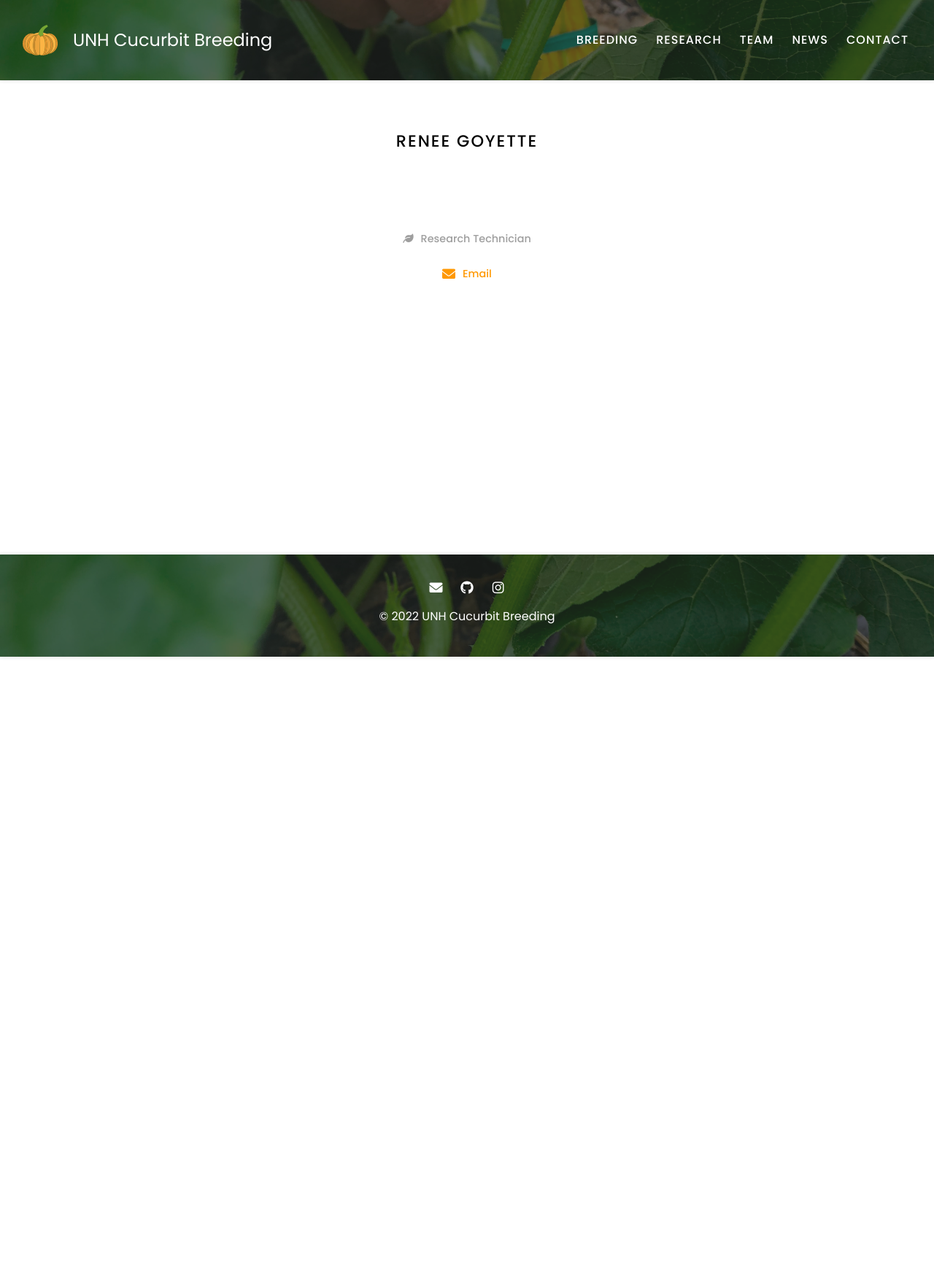
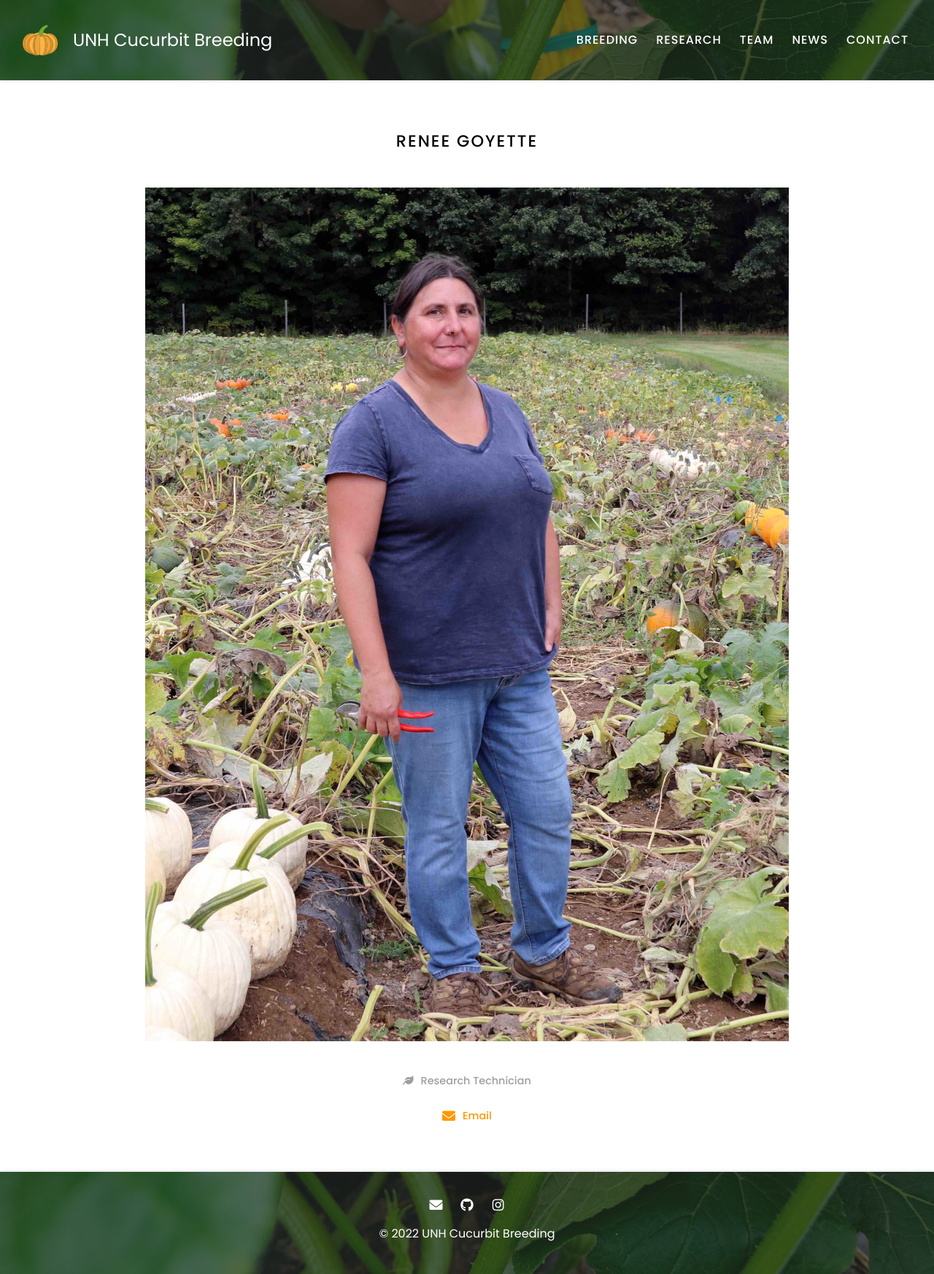
Before and after one commit to UNH-Cucurbits/unhcucurbits-website, a Jekyll site: the page built from _members/renee-goyette.md, in a window 1280 px wide. Shown: the whole page at 73% size. Built offline with Jekyll 4.4.1, drawn with Linux system fonts in a browser that asks for light colours; before the commit the page ends 900 px from its top, so only the background shows below that.

Commit message:
Add renee picture

```diff
--- a/_members/renee-goyette.md
+++ b/_members/renee-goyette.md
@@ -1,6 +1,6 @@
 ---
 name: Renee Goyette
-image: images/placeholder.svg
+image: images/renee-goyette.jpg
 role: tech
 links:
   email: renee.goyette@unh.edu
```
Also changed, not shown: images/renee-goyette.jpg (added), 1 other file.
